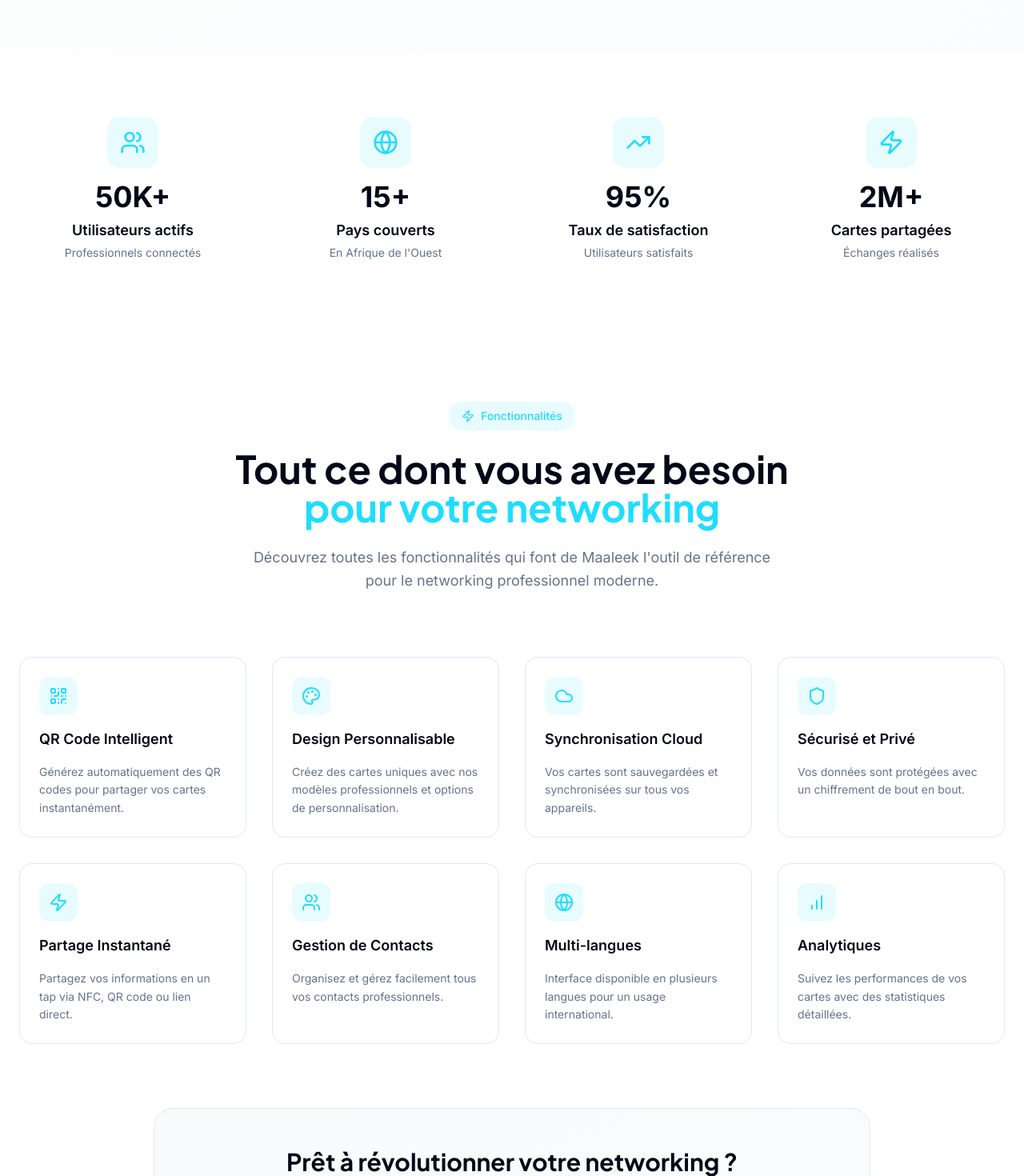
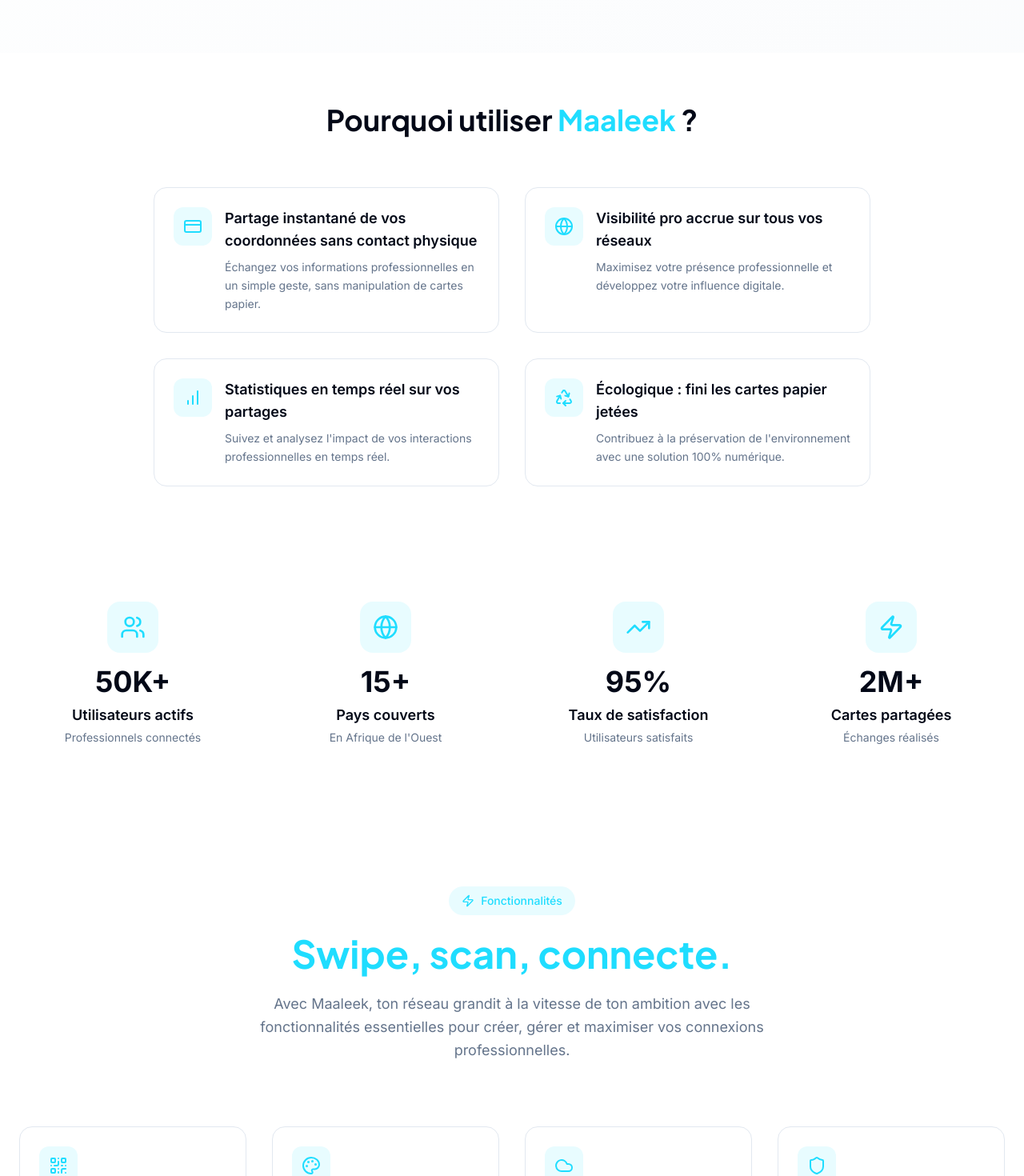
Before and after one commit to Maaleek-Project/maaleek-website, a React (Vite) app: page / in a window 1280 px wide. Shown: the part 940-2410 px from the top of the page at 80% size. Built offline with nearby package versions, Linux system fonts and the light colour scheme.

Commit message:
Update website copy
Updated website copy across multiple sections to improve messaging and user engagement. This includes changes to headlines, calls to action, feature descriptions, and benefit statements.

```diff
--- /dev/null
+++ b/src/components/Benefits.tsx
@@ -0,0 +1,65 @@
+import { CreditCard, Globe, BarChart, Recycle } from "lucide-react";
+
+const Benefits = () => {
+  const benefits = [
+    {
+      icon: CreditCard,
+      title: "Partage instantané de vos coordonnées sans contact physique",
+      description: "Échangez vos informations professionnelles en un simple geste, sans manipulation de cartes papier."
+    },
+    {
+      icon: Globe,
+      title: "Visibilité pro accrue sur tous vos réseaux",
+      description: "Maximisez votre présence professionnelle et développez votre influence digitale."
+    },
+    {
+      icon: BarChart,
+      title: "Statistiques en temps réel sur vos partages",
+      description: "Suivez et analysez l'impact de vos interactions professionnelles en temps réel."
+    },
+    {
+      icon: Recycle,
+      title: "Écologique : fini les cartes papier jetées",
+      description: "Contribuez à la préservation de l'environnement avec une solution 100% numérique."
+    }
+  ];
+
+  return (
+    <section className="py-16 bg-background">
+      <div className="container mx-auto px-6">
+        {/* En-tête de section */}
+        <div className="text-center mb-16">
+          <h2 className="text-3xl md:text-4xl font-display font-bold text-foreground mb-6">
+            Pourquoi utiliser <span className="text-accent">Maaleek</span> ?
+          </h2>
+        </div>
+
+        {/* Grille des bénéfices */}
+        <div className="grid grid-cols-1 md:grid-cols-2 gap-8 max-w-4xl mx-auto">
+          {benefits.map((benefit, index) => (
+            <div
+              key={index}
+              className="flex items-start gap-4 p-6 rounded-2xl border border-border bg-card hover:shadow-medium transition-all duration-300"
+            >
+              <div className="flex-shrink-0">
+                <div className="w-12 h-12 bg-accent/10 rounded-xl flex items-center justify-center">
+                  <benefit.icon className="h-6 w-6 text-accent" />
+                </div>
+              </div>
+              <div>
+                <h3 className="text-lg font-semibold text-foreground mb-2">
+                  {benefit.title}
+                </h3>
+                <p className="text-sm text-muted-foreground leading-relaxed">
+                  {benefit.description}
+                </p>
+              </div>
+            </div>
+          ))}
+        </div>
+      </div>
+    </section>
+  );
+};
+
+export default Benefits;
--- a/src/components/Blog.tsx
+++ b/src/components/Blog.tsx
@@ -39,10 +39,10 @@ const Blog = () => {
         {/* En-tête de section */}
         <div className="text-center mb-16">
           <h2 className="text-4xl md:text-5xl font-display font-bold text-foreground mb-6">
-            Actualités & <span className="text-accent">Insights</span>
+            Mieux réseauter, <span className="text-accent">chaque jour</span>
           </h2>
           <p className="text-lg text-muted-foreground max-w-2xl mx-auto">
-            Restez informé des dernières tendances du networking digital et découvrez comment optimiser vos connexions professionnelles.
+            Retrouvez nos contenus pour comprendre les évolutions du réseau numérique et optimiser vos connexions de manière stratégique.
           </p>
         </div>
 
--- a/src/components/Download.tsx
+++ b/src/components/Download.tsx
@@ -8,11 +8,10 @@ const Download = () => {
         {/* En-tête de section - Style Djamo */}
         <div className="text-center mb-20">
           <h2 className="text-3xl md:text-5xl font-display font-bold text-foreground mb-6">
-            Téléchargez <span className="text-accent">Maaleek</span>
+            📲 Téléchargez <span className="text-accent">Maaleek</span> et entrez dans l'ère du réseautage intelligent
           </h2>
           <p className="text-lg text-muted-foreground max-w-2xl mx-auto leading-relaxed">
-            Disponible gratuitement sur toutes les plateformes.
-            Commencez votre networking moderne dès aujourd'hui.
+            Rejoignez la bêta avant le 28 février 2026 et obtenez un accès premium gratuit pendant 3 mois
           </p>
         </div>
 
@@ -29,7 +28,7 @@ const Download = () => {
                     <span className="text-sm font-medium text-accent uppercase tracking-wider">Application Mobile</span>
                   </div>
                   <h3 className="text-2xl md:text-3xl font-display font-bold text-foreground">
-                    L'expérience complète de networking
+                    L'application complète, dans votre poche
                   </h3>
                   <p className="text-muted-foreground leading-relaxed">
                     Toutes les fonctionnalités optimisées pour une utilisation mobile intuitive et performante.
@@ -51,10 +50,10 @@ const Download = () => {
                 {/* Avantages */}
                 <div className="space-y-3 pt-4">
                   {[
-                    "Gratuit à télécharger et utiliser",
-                    "Aucune limite sur les cartes créées",
-                    "Synchronisation automatique",
-                    "Support client 24/7"
+                    "📍 Créez et partagez votre carte en un scan",
+                    "📊 Suivez qui consulte votre profil",
+                    "📁 Gérez votre réseau sans stress",
+                    "🌍 Fonctionne partout, même sans app côté contact"
                   ].map((feature, index) => (
                     <div key={index} className="flex items-center gap-3">
                       <CheckCircle className="h-5 w-5 text-accent flex-shrink-0" />
--- a/src/components/Features.tsx
+++ b/src/components/Features.tsx
@@ -14,42 +14,42 @@ const Features = () => {
     {
       icon: QrCode,
       title: "QR Code Intelligent",
-      description: "Générez automatiquement des QR codes pour partager vos cartes instantanément."
+      description: "1 scan = 1 impression durable. Crée un lien instantané avec ton interlocuteur."
     },
     {
       icon: Palette,
-      title: "Design Personnalisable",
-      description: "Créez des cartes uniques avec nos modèles professionnels et options de personnalisation."
+      title: "Design personnalisable",
+      description: "Montre ta personnalité. Sois professionnel, stylé ou créatif mais surtout, sois unique."
     },
     {
       icon: Cloud,
       title: "Synchronisation Cloud",
-      description: "Vos cartes sont sauvegardées et synchronisées sur tous vos appareils."
+      description: "Ta carte, toujours à jour, toujours disponible, sur tous tes appareils."
     },
     {
       icon: Shield,
       title: "Sécurisé et Privé",
-      description: "Vos données sont protégées avec un chiffrement de bout en bout."
+      description: "Tes données t'appartiennent. Elles sont cryptées et protégées par défaut."
     },
     {
       icon: Zap,
-      title: "Partage Instantané",
-      description: "Partagez vos informations en un tap via NFC, QR code ou lien direct."
+      title: "Partage instantané",
+      description: "Envoie ta carte comme un éclair via QR ou lien direct. Pas besoin que l'autre ait l'app."
     },
     {
       icon: Users,
-      title: "Gestion de Contacts",
-      description: "Organisez et gérez facilement tous vos contacts professionnels."
+      title: "Gestion des contacts intelligentes",
+      description: "Fini les contacts oubliés. Organise, classe, retrouve tout ton réseau sans effort."
     },
     {
       icon: Globe,
-      title: "Multi-langues",
-      description: "Interface disponible en plusieurs langues pour un usage international."
+      title: "Interface Multi-langues",
+      description: "Tu voyages ? Tu bosses à l'international ? Ton image pro voyage avec toi."
     },
     {
       icon: BarChart,
-      title: "Analytiques",
-      description: "Suivez les performances de vos cartes avec des statistiques détaillées."
+      title: "Statistiques et Analytiques",
+      description: "Qui a vu ta carte ? Combien de fois ? Quand ? Tu sais tout. Et tu agis mieux."
     }
   ];
 
@@ -64,13 +64,10 @@ const Features = () => {
             Fonctionnalités
           </div>
           <h2 className="text-3xl md:text-5xl font-display font-bold text-foreground mb-6 leading-tight">
-            Tout ce dont vous avez besoin
-            <br />
-            <span className="text-accent">pour votre networking</span>
+            <span className="text-accent">Swipe, scan, connecte.</span>
           </h2>
           <p className="text-lg text-muted-foreground max-w-2xl mx-auto leading-relaxed">
-            Découvrez toutes les fonctionnalités qui font de Maaleek
-            l'outil de référence pour le networking professionnel moderne.
+            Avec Maaleek, ton réseau grandit à la vitesse de ton ambition avec les fonctionnalités essentielles pour créer, gérer et maximiser vos connexions professionnelles.
           </p>
         </div>
 
@@ -101,18 +98,17 @@ const Features = () => {
           <div className="bg-gradient-to-br from-muted/50 to-muted/30 rounded-3xl p-12 text-center border border-border">
             <div className="max-w-2xl mx-auto">
               <h3 className="text-2xl md:text-3xl font-display font-bold text-foreground mb-4">
-                Prêt à révolutionner votre networking ?
+                Et si votre prochaine opportunité dépendait d'un scan ?
               </h3>
               <p className="text-muted-foreground mb-8 leading-relaxed">
-                Rejoignez des milliers de professionnels qui utilisent déjà Maaleek
-                pour créer des connexions authentiques et durables.
+                Rejoignez des milliers de professionnels qui ont déjà choisi Maaleek pour réseauter sans effort, sans papier, sans perdre une seule rencontre.
               </p>
 
               {/* Statistiques */}
               <div className="grid grid-cols-1 sm:grid-cols-3 gap-6">
                 <div className="bg-card rounded-2xl p-6 border border-border">
-                  <div className="text-3xl font-bold text-foreground mb-2">50K+</div>
-                  <div className="text-sm text-muted-foreground">Utilisateurs actifs</div>
+                  <div className="text-3xl font-bold text-foreground mb-2">200+</div>
+                  <div className="text-sm text-muted-foreground">Testeurs</div>
                 </div>
                 <div className="bg-card rounded-2xl p-6 border border-border">
                   <div className="text-3xl font-bold text-foreground mb-2">1M+</div>
--- a/src/components/HowItWorks.tsx
+++ b/src/components/HowItWorks.tsx
@@ -4,26 +4,26 @@ const HowItWorks = () => {
   const steps = [
     {
       icon: Download,
-      title: "Téléchargez l'app",
-      description: "Installez Maaleek gratuitement sur iOS ou Android et créez votre profil professionnel en quelques minutes.",
+      title: "1️⃣ Téléchargez Maaleek",
+      description: "Installez gratuitement l'application sur iOS ou Android. En moins de 2 minutes, vous créez votre profil pro, stylé, complet et prêt à impressionner.",
       image: "https://images.unsplash.com/photo-1486312338219-ce68d2c6f44d?auto=format&fit=crop&w=600&h=400"
     },
     {
       icon: Scan,
-      title: "Scannez ou partagez",
-      description: "Utilisez votre QR code personnel ou scannez celui de vos contacts pour échanger vos informations instantanément.",
+      title: "2️⃣ Partagez en un scan",
+      description: "Activez votre QR code intelligent ou scannez celui de vos contacts. En un geste, vos informations passent… et la connexion est faite.",
       image: "https://images.unsplash.com/photo-1434494878577-86c23bcb06b9?auto=format&fit=crop&w=600&h=400"
     },
     {
       icon: Share,
-      title: "Gérez vos contacts",
-      description: "Organisez, catégorisez et restez en contact avec votre réseau professionnel de manière intelligente.",
+      title: "3️⃣ Organisez votre réseau",
+      description: "Classez, étiquetez, retrouvez et suivez tous vos contacts. Vous ne perdez plus jamais une opportunité.",
       image: "https://images.unsplash.com/photo-1519389950473-47ba0277781c?auto=format&fit=crop&w=600&h=400"
     },
     {
       icon: Network,
-      title: "Développez votre réseau",
-      description: "Créez des opportunités d'affaires et développez votre influence grâce à un networking efficace.",
+      title: "4️⃣ Faites grandir votre influence",
+      description: "Chaque rencontre devient un levier. Développez votre réseau, ouvrez des portes, soyez visible, pro, connecté — sans friction, sans papier.",
       image: "https://images.unsplash.com/photo-1605810230434-7631ac76ec81?auto=format&fit=crop&w=600&h=400"
     }
   ];
@@ -34,10 +34,10 @@ const HowItWorks = () => {
         {/* En-tête */}
         <div className="text-center mb-16">
           <h2 className="text-4xl md:text-5xl font-display font-bold text-foreground mb-6">
-            Comment ça <span className="text-accent">fonctionne</span>
+            Comment ça <span className="text-accent">fonctionne</span> ?
           </h2>
           <p className="text-lg text-muted-foreground max-w-2xl mx-auto">
-            Quatre étapes simples pour révolutionner votre façon de faire du networking et développer votre réseau professionnel.
+            Commence gratuitement. Transforme ta carte en impact.
           </p>
         </div>
 
--- a/src/components/Testimonials.tsx
+++ b/src/components/Testimonials.tsx
@@ -30,10 +30,10 @@ const Testimonials = () => {
       <div className="container mx-auto px-6">
         <div className="text-center mb-16">
           <h2 className="text-4xl md:text-5xl font-bold text-foreground mb-6">
-            Ce que disent nos utilisateurs
+            ✨ Ils ont vécu ce que vous <span className="text-accent">recherchez</span>
           </h2>
           <p className="text-xl text-muted-foreground max-w-3xl mx-auto">
-            Découvrez comment Maaleek transforme le networking professionnel en Côte d'Ivoire
+            Autonomie, visibilité, connexions vraies. Ce que Maaleek a changé pour eux, et ce que ça peut changer pour vous.
           </p>
         </div>
 
--- a/src/pages/Index.tsx
+++ b/src/pages/Index.tsx
@@ -1,5 +1,6 @@
 import Header from "@/components/Header";
 import Hero from "@/components/Hero";
+import Benefits from "@/components/Benefits";
 import Stats from "@/components/Stats";
 import Features from "@/components/Features";
 import HowItWorks from "@/components/HowItWorks";
@@ -13,6 +14,7 @@ const Index = () => {
     <div className="min-h-screen">
       <Header />
       <Hero />
+      <Benefits />
       <Stats />
       <Features />
       <HowItWorks />
```
Also changed, not shown: src/components/Hero.tsx (+4 -4 lines).
